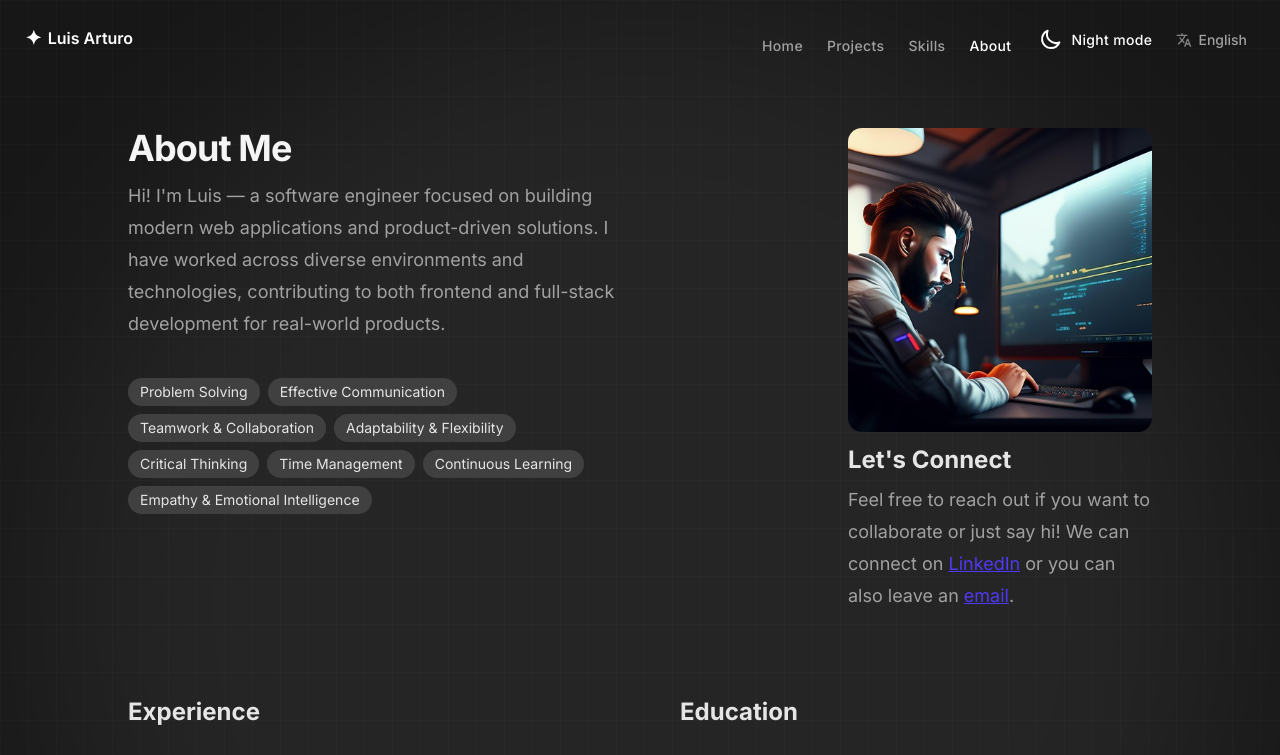
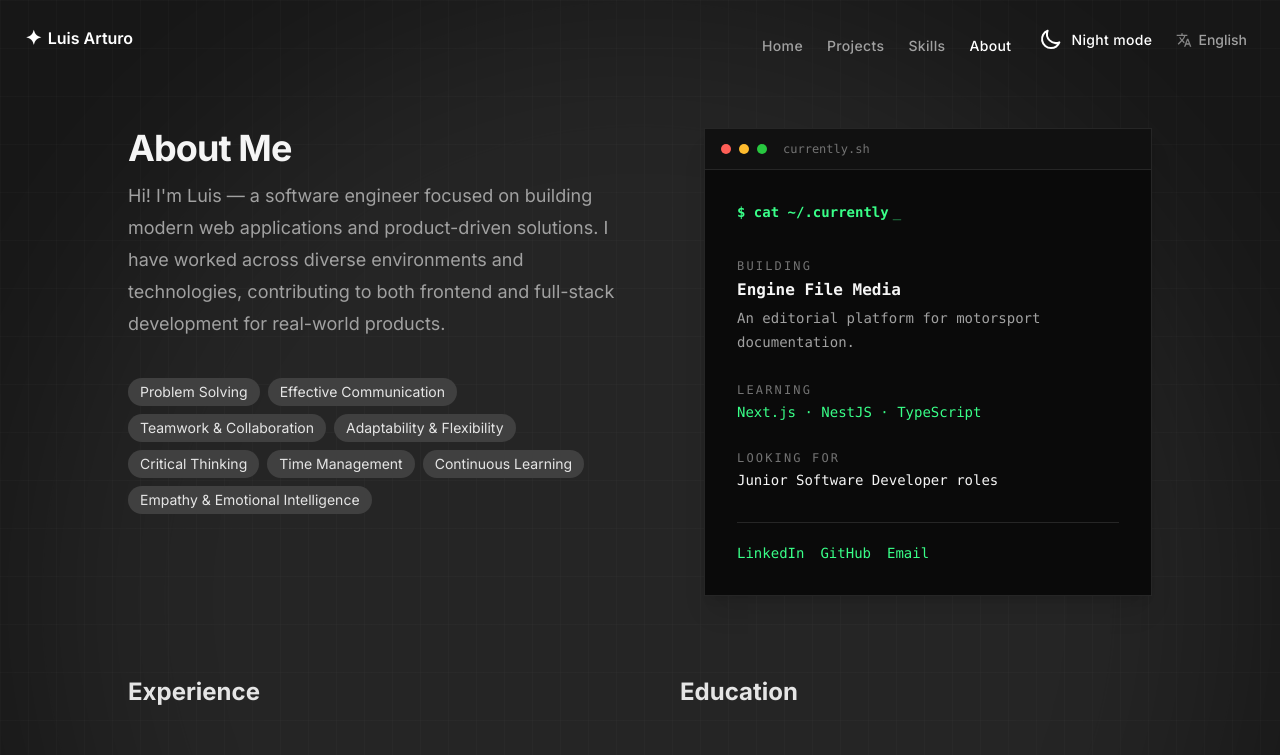
Before and after one commit to S3L1M26/portfolio-v2, a Next.js app: page /about in a window 1280 px wide. Shown: the top 755 px of the page. Built offline with nearby package versions, Linux system fonts and the light colour scheme.

Commit message:
feat: add currently section to aboutConfig with building, learning, and lookingFor details; integrate TextType component in AboutContent for dynamic text display

```diff
--- a/src/components/AboutContent.tsx
+++ b/src/components/AboutContent.tsx
@@ -1,9 +1,9 @@
 'use client';
 
-import Image from "next/image";
 import { aboutConfig } from "@/config/about";
 import { useLanguage } from "@/context/LanguageContext";
 import { assetPath } from "@/lib/assets";
+import TextType from "@/components/TextType";
 
 export default function AboutContent() {
   const { language } = useLanguage();
@@ -28,43 +28,68 @@ export default function AboutContent() {
             </div>
           </div>
 
-          <div className="flex min-w-0 w-full flex-col items-center md:w-1/2 md:items-end md:pt-0">
-            <div className="relative aspect-square w-full max-w-72 sm:max-w-80 md:max-w-76">
-              <Image
-                src={assetPath('/assets/images/about/coder.jpg')}
-                alt="Profile"
-                fill
-                sizes="(max-width: 768px) 100vw, 320px"
-                className="object-cover rounded-xl"
-                priority
-              />
-            </div>
+          <div className="flex min-w-0 w-full flex-col md:w-1/2 md:items-end md:pt-0">
+            <div className="w-full max-w-md overflow-hidden border border-neutral-800 bg-[#0a0a0a] font-mono text-sm text-neutral-300 shadow-xl shadow-black/10">
+              <div className="flex items-center gap-2 border-b border-neutral-800 bg-[#111111] px-4 py-3">
+                <span className="h-2.5 w-2.5 rounded-full bg-[#ff5f57]" aria-hidden="true" />
+                <span className="h-2.5 w-2.5 rounded-full bg-[#febc2e]" aria-hidden="true" />
+                <span className="h-2.5 w-2.5 rounded-full bg-[#28c840]" aria-hidden="true" />
+                <span className="ml-2 text-xs text-neutral-500">currently.sh</span>
+              </div>
 
-            {/* Connect Section */}
-            <div className="mt-3 w-full max-w-72 sm:max-w-80 md:max-w-76">
-              <h2 className="mb-1 text-2xl font-bold dark:text-neutral-200">{aboutConfig.connect.title[language]}</h2>
-              <div className="py-1">
-                <p className="text-sm leading-6 text-gray-600 dark:text-neutral-400 sm:leading-7 lg:leading-8 sm:text-base lg:text-lg">
-                  {(() => {
-                    const text = aboutConfig.connect.description[language];
-                    const [beforeLinkedin, afterLinkedin] = text.split('LinkedIn');
-                    const [beforeEmail, afterEmail] = (afterLinkedin ?? '').split('email');
+              <div className="p-6 sm:p-8">
+                <TextType
+                  as="div"
+                  text={`$ cat ~/.${aboutConfig.currently.title.en.toLowerCase()}`}
+                  typingSpeed={45}
+                  initialDelay={250}
+                  deletingText={false}
+                  loop={false}
+                  cursorCharacter="_"
+                  cursorClassName="text-[#39ff88]"
+                  className="min-h-6 text-sm font-semibold text-[#39ff88]"
+                  startOnVisible
+                />
 
-                    return (
-                      <span>
-                        {beforeLinkedin}
-                        <a href={aboutConfig.connect.links.linkedin.url} target="_blank" rel="noopener noreferrer" className="text-indigo-600 underline">
-                          LinkedIn
-                        </a>
-                        {beforeEmail}
-                        <a href={aboutConfig.connect.links.email.url} target="_blank" rel="noopener noreferrer" className="text-indigo-600 underline">
-                          email
-                        </a>
-                        {afterEmail}
-                      </span>
-                    );
-                  })()}
-                </p>
+                <div className="mt-8 space-y-7">
+                <div>
+                  <p className="text-xs uppercase tracking-[0.18em] text-neutral-500">
+                    {aboutConfig.currently.building.label[language]}
+                  </p>
+                  <p className="mt-1 text-base font-semibold text-neutral-100">
+                    {aboutConfig.currently.building.value[language]}
+                  </p>
+                  <p className="mt-1 text-sm leading-6 text-neutral-400">
+                    {aboutConfig.currently.building.description[language]}
+                  </p>
+                </div>
+
+                <div>
+                  <p className="text-xs uppercase tracking-[0.18em] text-neutral-500">
+                    {aboutConfig.currently.learning.label[language]}
+                  </p>
+                  <p className="mt-1 text-sm text-[#39ff88]">
+                    {aboutConfig.currently.learning.value[language]}
+                  </p>
+                </div>
+
+                <div>
+                  <p className="text-xs uppercase tracking-[0.18em] text-neutral-500">
+                    {aboutConfig.currently.lookingFor.label[language]}
+                  </p>
+                  <p className="mt-1 text-sm text-neutral-100">
+                    {aboutConfig.currently.lookingFor.value[language]}
+                  </p>
+                </div>
+                </div>
+
+                <nav className="mt-8 flex flex-wrap gap-x-4 gap-y-2 border-t border-neutral-800 pt-5 text-sm" aria-label="Social links">
+                  {Object.values(aboutConfig.currently.links).map((link) => (
+                    <a key={link.label} href={link.url} target="_blank" rel="noopener noreferrer" className="text-[#39ff88] underline-offset-4 hover:text-white hover:underline">
+                      {link.label}
+                    </a>
+                  ))}
+                </nav>
               </div>
             </div>
           </div>
--- a/src/config/about.ts
+++ b/src/config/about.ts
@@ -58,6 +58,60 @@ export const aboutConfig = {
       es: "Empatía e Inteligencia Emocional"
     }
   ],
+  currently: {
+    title: {
+      en: "Currently",
+      es: "Actualmente"
+    },
+    building: {
+      label: {
+        en: "Building",
+        es: "Construyendo"
+      },
+      value: {
+        en: "Engine File Media",
+        es: "Engine File Media"
+      },
+      description: {
+        en: "An editorial platform for motorsport documentation.",
+        es: "Una plataforma editorial para documentación de automovilismo."
+      }
+    },
+    learning: {
+      label: {
+        en: "Learning",
+        es: "Aprendiendo"
+      },
+      value: {
+        en: "Next.js · NestJS · TypeScript",
+        es: "Next.js · NestJS · TypeScript"
+      }
+    },
+    lookingFor: {
+      label: {
+        en: "Looking for",
+        es: "Buscando"
+      },
+      value: {
+        en: "Junior Software Developer roles",
+        es: "Oportunidades como desarrollador de software junior"
+      }
+    },
+    links: {
+      linkedin: {
+        label: "LinkedIn",
+        url: "https://www.linkedin.com/in/luis-l%C3%B3pez-8ba07925a/"
+      },
+      github: {
+        label: "GitHub",
+        url: "https://www.github.com/S3L1M26"
+      },
+      email: {
+        label: "Email",
+        url: "mailto:l.narvaezluis26@gmail.com"
+      }
+    }
+  },
   experience: {
     title: {
       en: "Experience",
```
